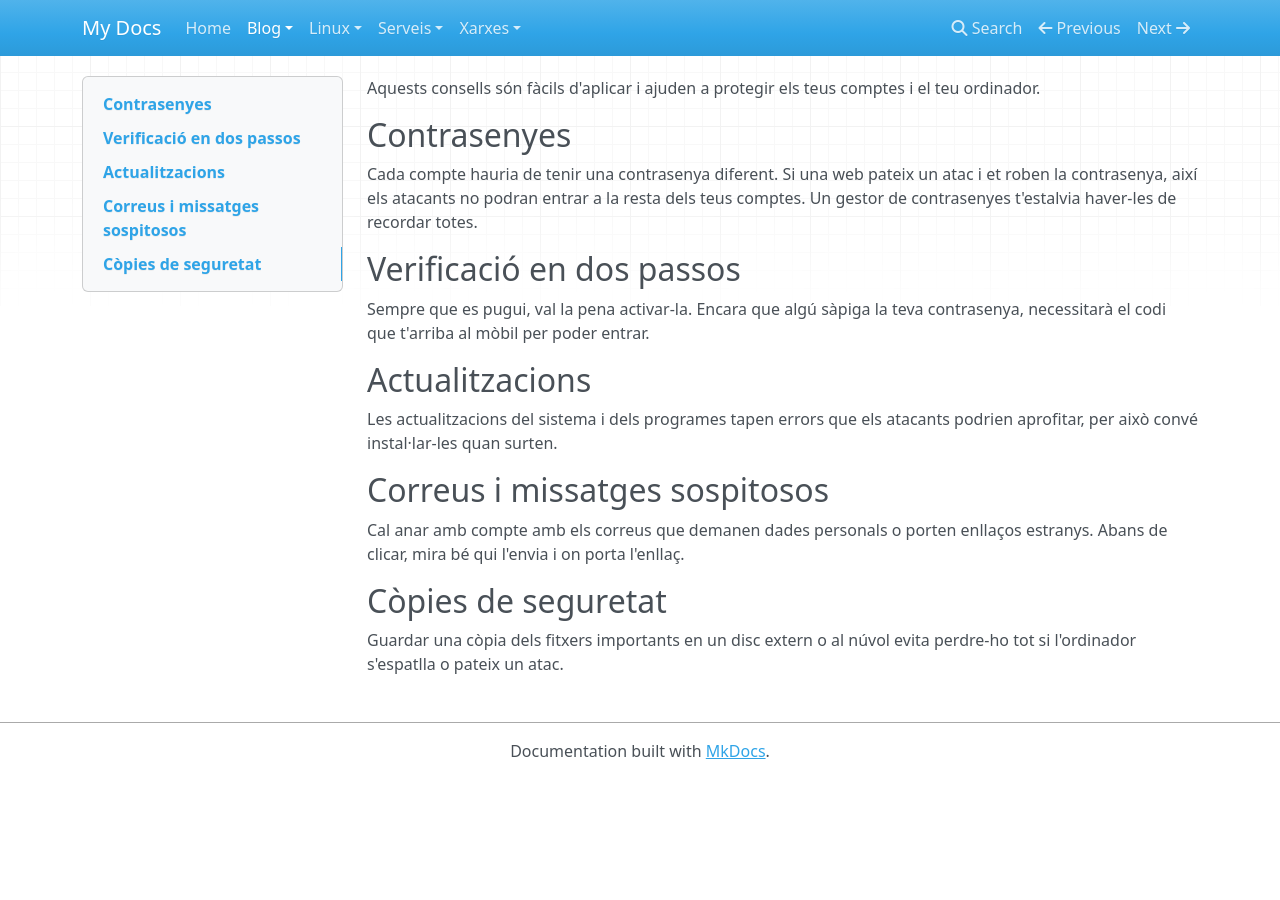
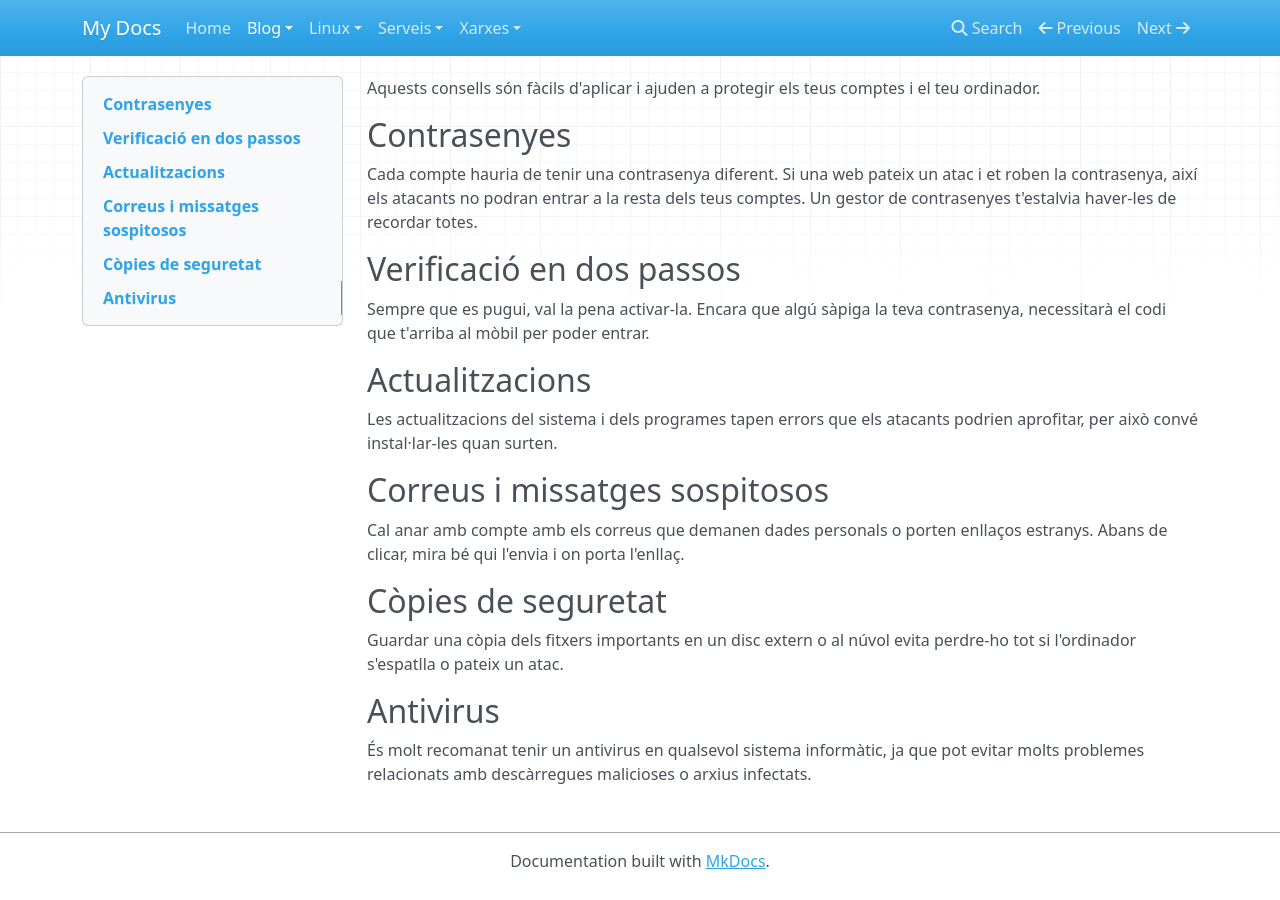
Before and after one commit to aaronsanchez2811/Githubpages-as-ss, an MkDocs documentation site: the page built from docs/blog/Consells.md, in a window 1280 px wide. Built offline with MkDocs 1.6.1, drawn with Linux system fonts in a browser that asks for light colours; nearby versions of some CDN libraries.

Commit message:
Cambio en el archivo Consells.md

```diff
--- a/docs/blog/Consells.md
+++ b/docs/blog/Consells.md
@@ -19,3 +19,7 @@ Cal anar amb compte amb els correus que demanen dades personals o porten enllaç
 ## Còpies de seguretat
 
 Guardar una còpia dels fitxers importants en un disc extern o al núvol evita perdre-ho tot si l'ordinador s'espatlla o pateix un atac.
+
+## Antivirus
+
+És molt recomanat tenir un antivirus en qualsevol sistema informàtic, ja que pot evitar molts problemes relacionats amb descàrregues malicioses o arxius infectats.
```
